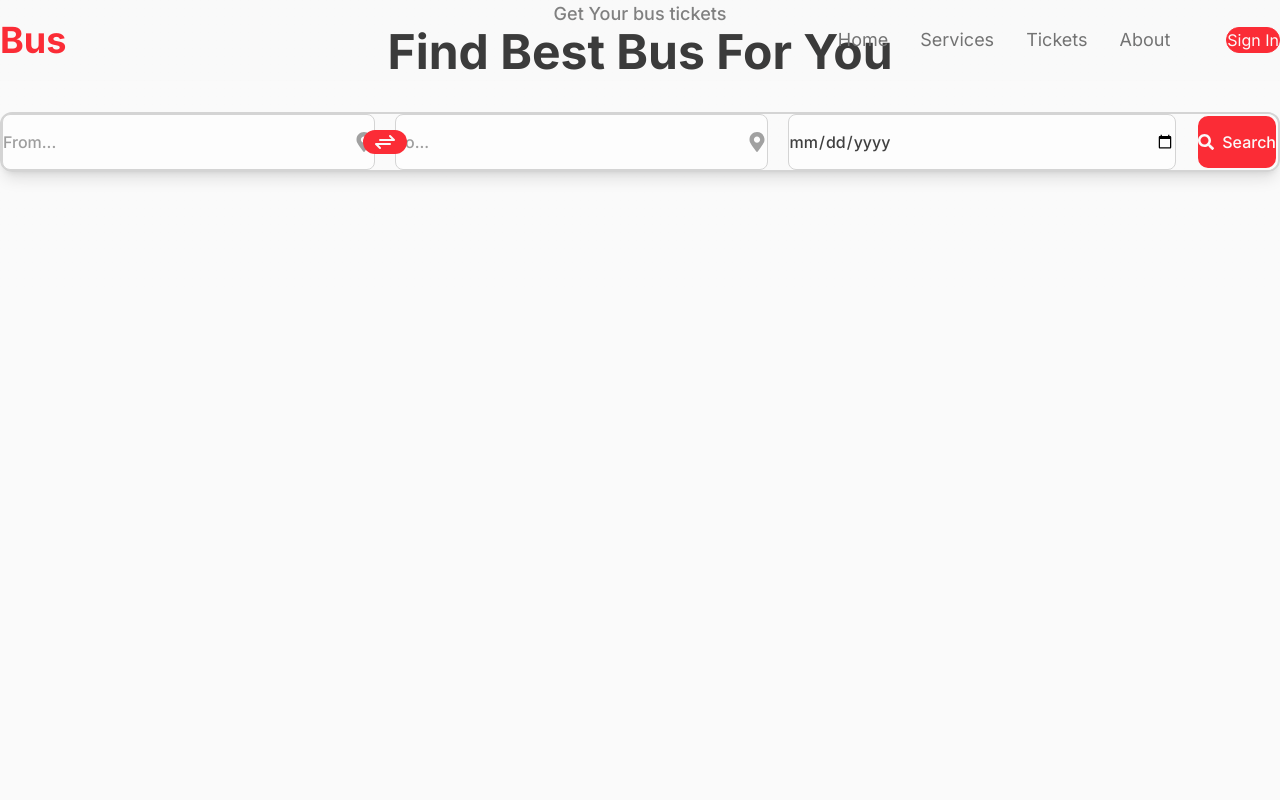
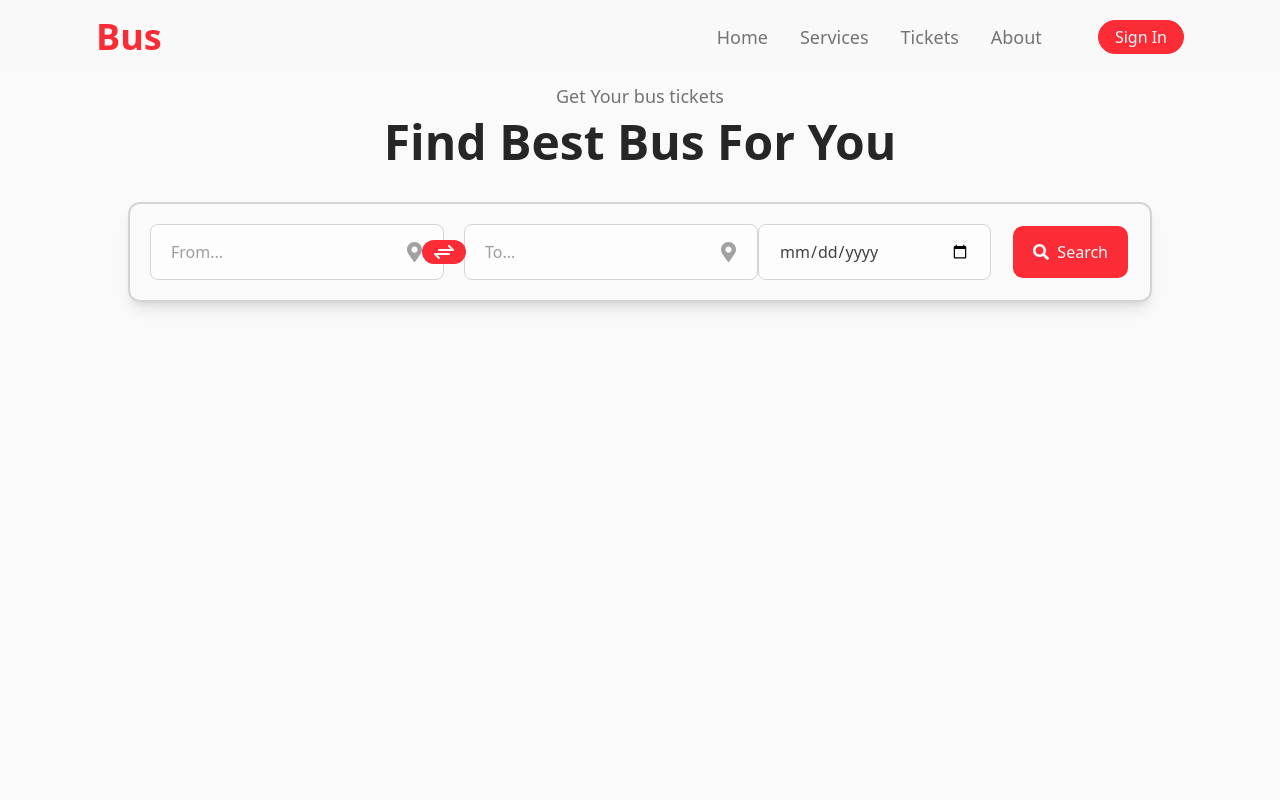
Before and after one commit to Chanuka999/Online-Bus-Ticket-Booking-WebSite, a React (Vite) app in the folder BusTicket_website/: page / in a window 1280 px wide. Shown: the top 800 px of the page. Built offline with nearby package versions, Linux system fonts and the light colour scheme.

Commit message:
change css style

```diff
--- a/BusTicket_website/src/index.css
+++ b/BusTicket_website/src/index.css
@@ -1,12 +1,2 @@
 @import url("https://fonts.googleapis.com/css2?family=Inter:ital,opsz,wght@0,14..32,100..900;1,14..32,100..900&family=Quicksand:wght@300..700&family=Roboto:ital,wght@0,100..900;1,100..900&display=swap");
 @import "tailwindcss";
-* {
-  margin: 0;
-  padding: 0;
-  box-sizing: 0;
-  font-family: "Inter", sans-serif;
-}
-
-::-webkit-scrollbar {
-  display: none;
-}
```
